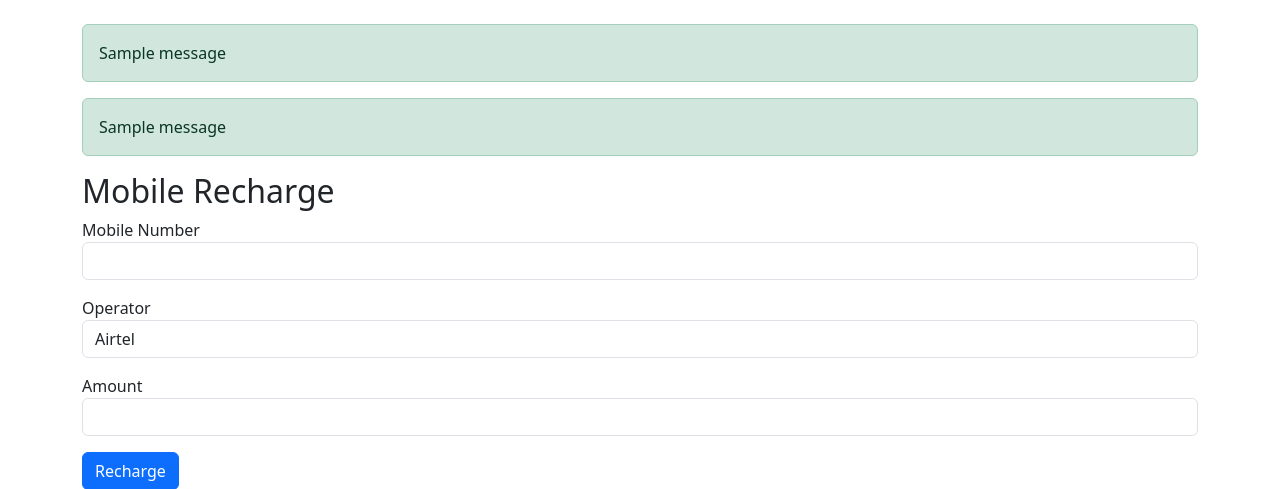
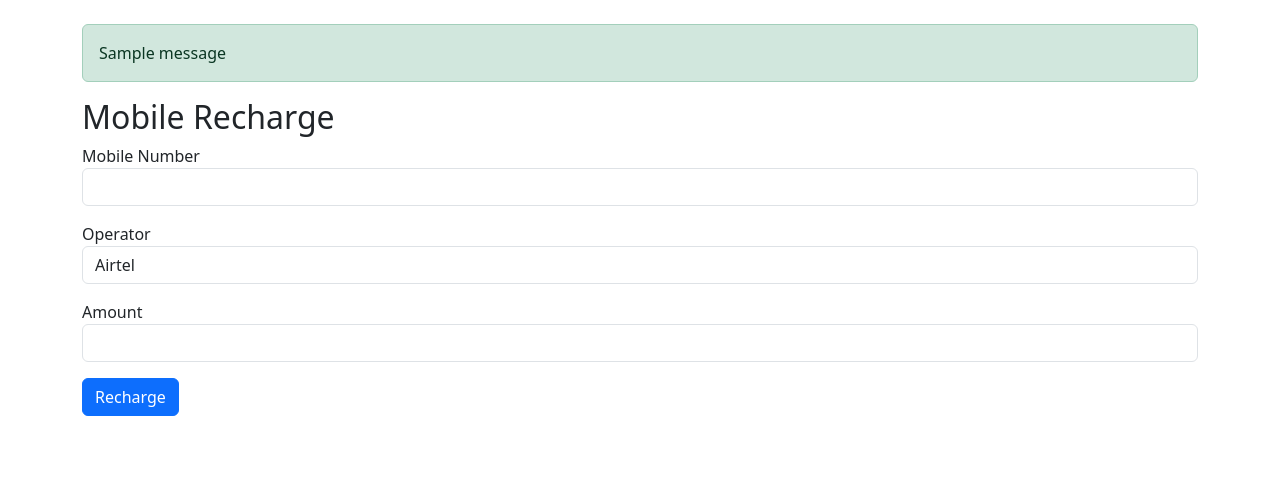
Before and after one commit to akashdewangan55/recharge_app, a Flask app: page / in a window 1280 px wide. Shown: the part 56-545 px from the top of the page. Run offline with Flask 3, Linux system fonts and the light colour scheme; one stand-in notice (Sample message) is shown.

Commit message:
Update index.html

```diff
--- a/templates/index.html
+++ b/templates/index.html
@@ -1,13 +1,6 @@
 {% extends 'base.html' %}
 {% block title %}Recharge{% endblock %}
 {% block content %}
-{% with messages = get_flashed_messages(with_categories=true) %}
-  {% if messages %}
-    {% for category, message in messages %}
-      <div class="alert alert-{{ category }} mt-2">{{ message }}</div>
-    {% endfor %}
-  {% endif %}
-{% endwith %}
 
 <h2>Mobile Recharge</h2>
 <form method="POST" action="/recharge">
```
